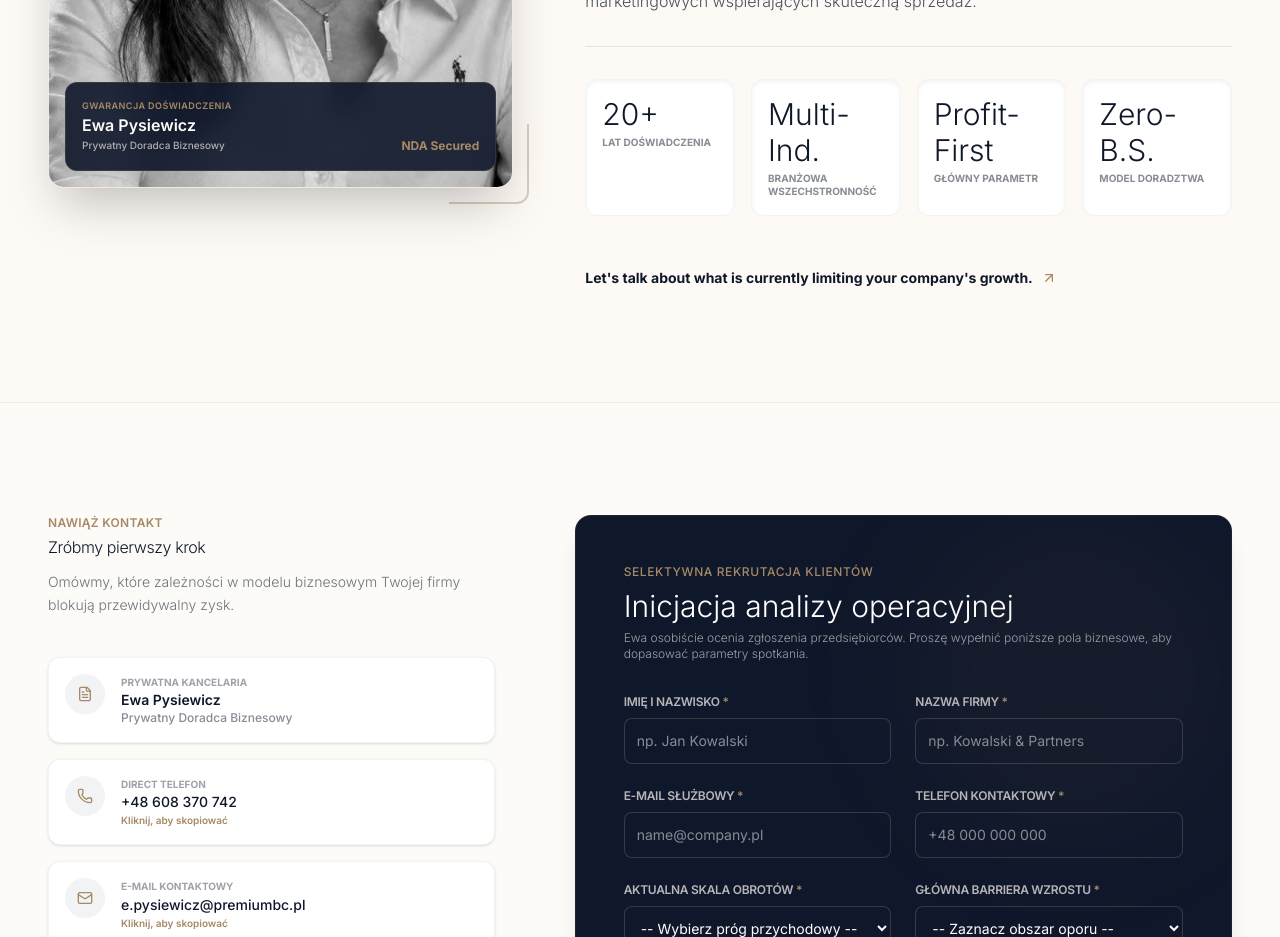
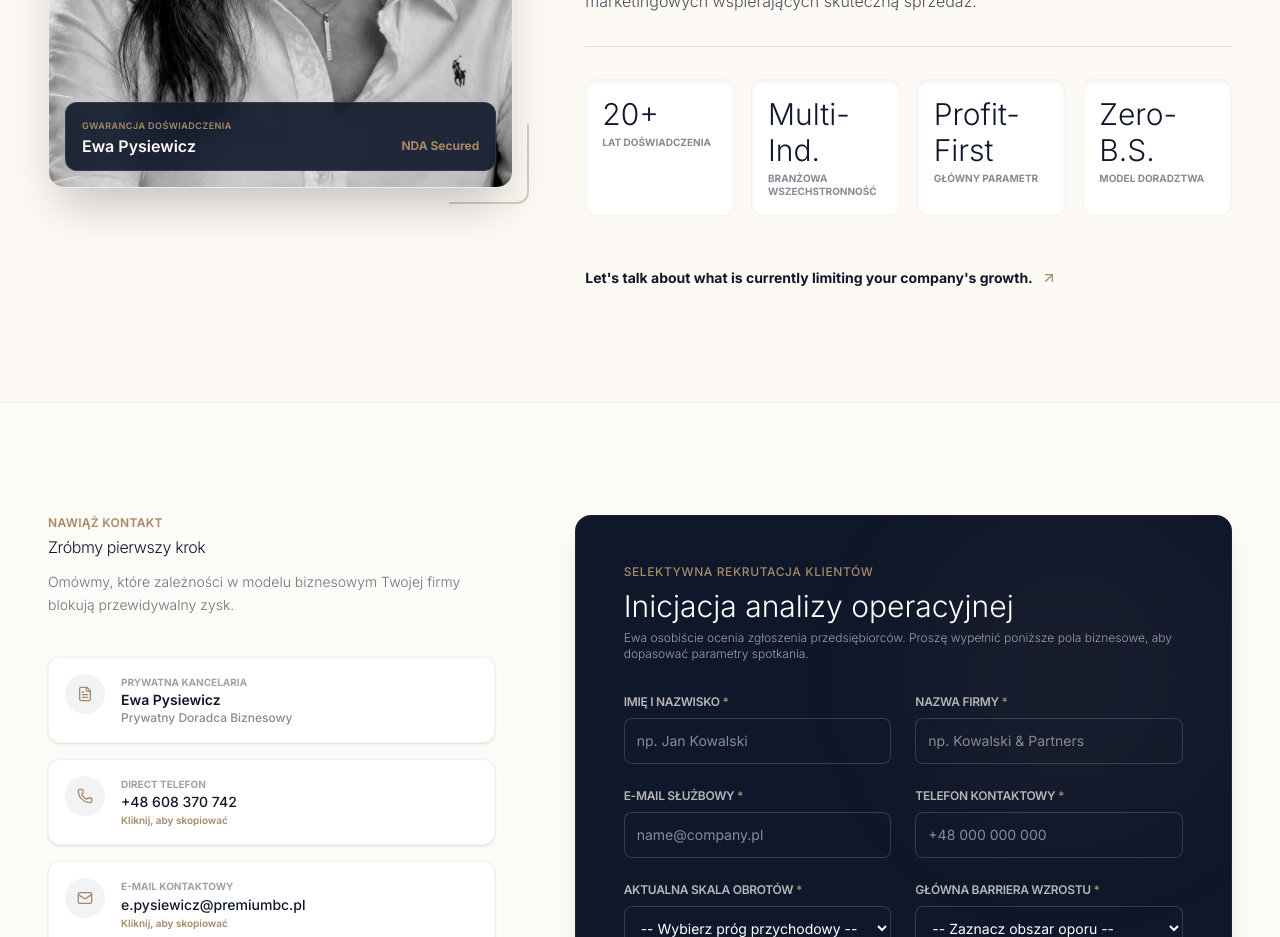
Before and after one commit to ewa-cell/premiumbc, a React (Vite) app: page / in a window 1280 px wide. Shown: the part 5940-6877 px from the top of the page. Built offline with nearby package versions, Linux system fonts and the light colour scheme.

Commit message:
Replace portrait photo and remove subtitle from photo card

```diff
--- a/src/App.tsx
+++ b/src/App.tsx
@@ -757,9 +757,6 @@ function AppContent() {
                   <div className="flex justify-between items-end">
                     <div>
                       <h4 className="font-sans text-[16px] font-semibold leading-none">Ewa Pysiewicz</h4>
-                      <p className="text-[10px] text-brand-cream/65 font-sans font-medium mt-1">
-                        {language === 'pl' ? 'Prywatny Doradca Biznesowy' : 'Private Strategic Advisor'}
-                      </p>
                     </div>
                     <span className="text-xs font-sans text-brand-gold font-bold">NDA Secured</span>
                   </div>
```
Also changed, not shown: src/assets/images/ewa_pysiewicz_portrait_1780165374149.png.
